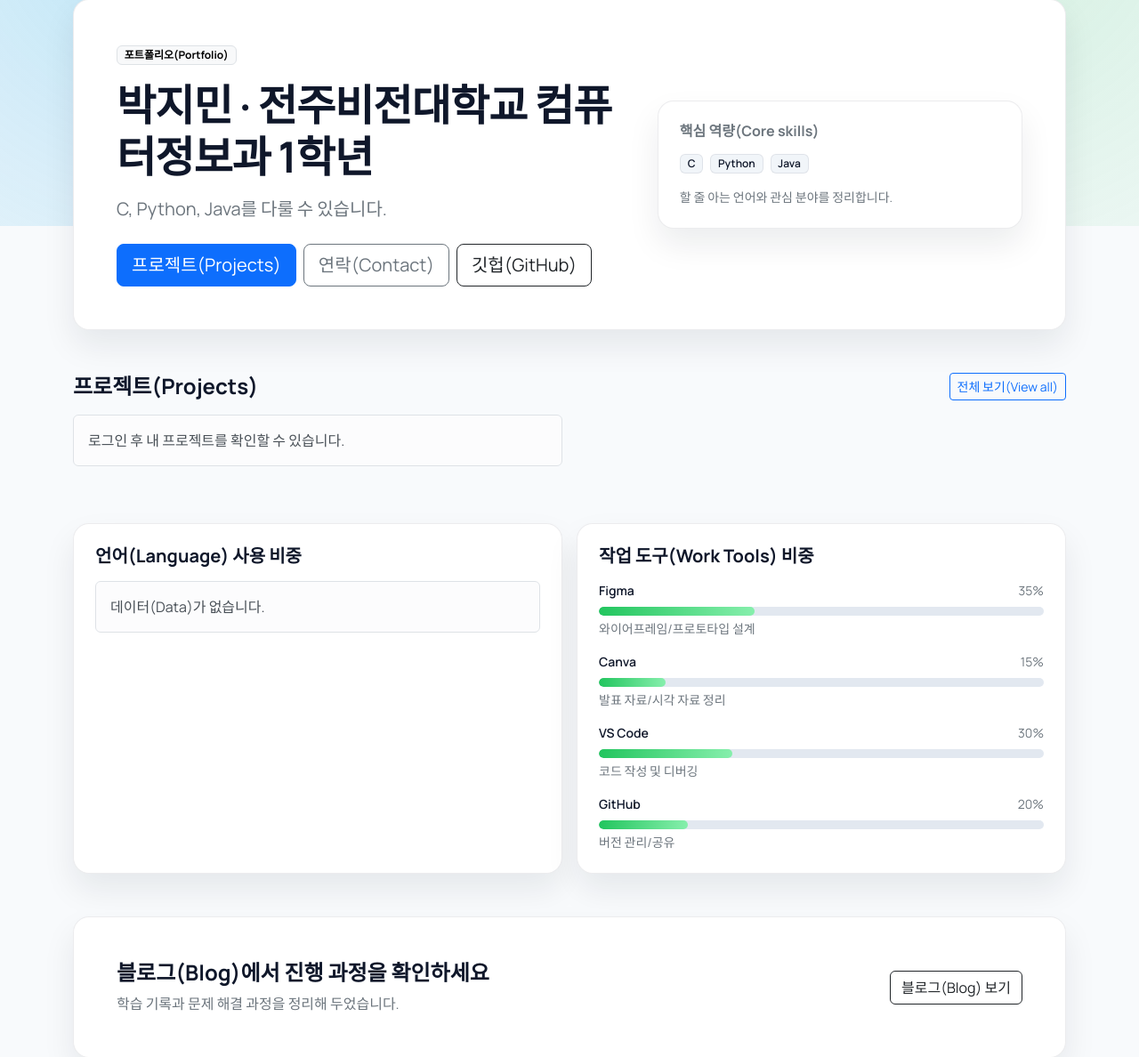
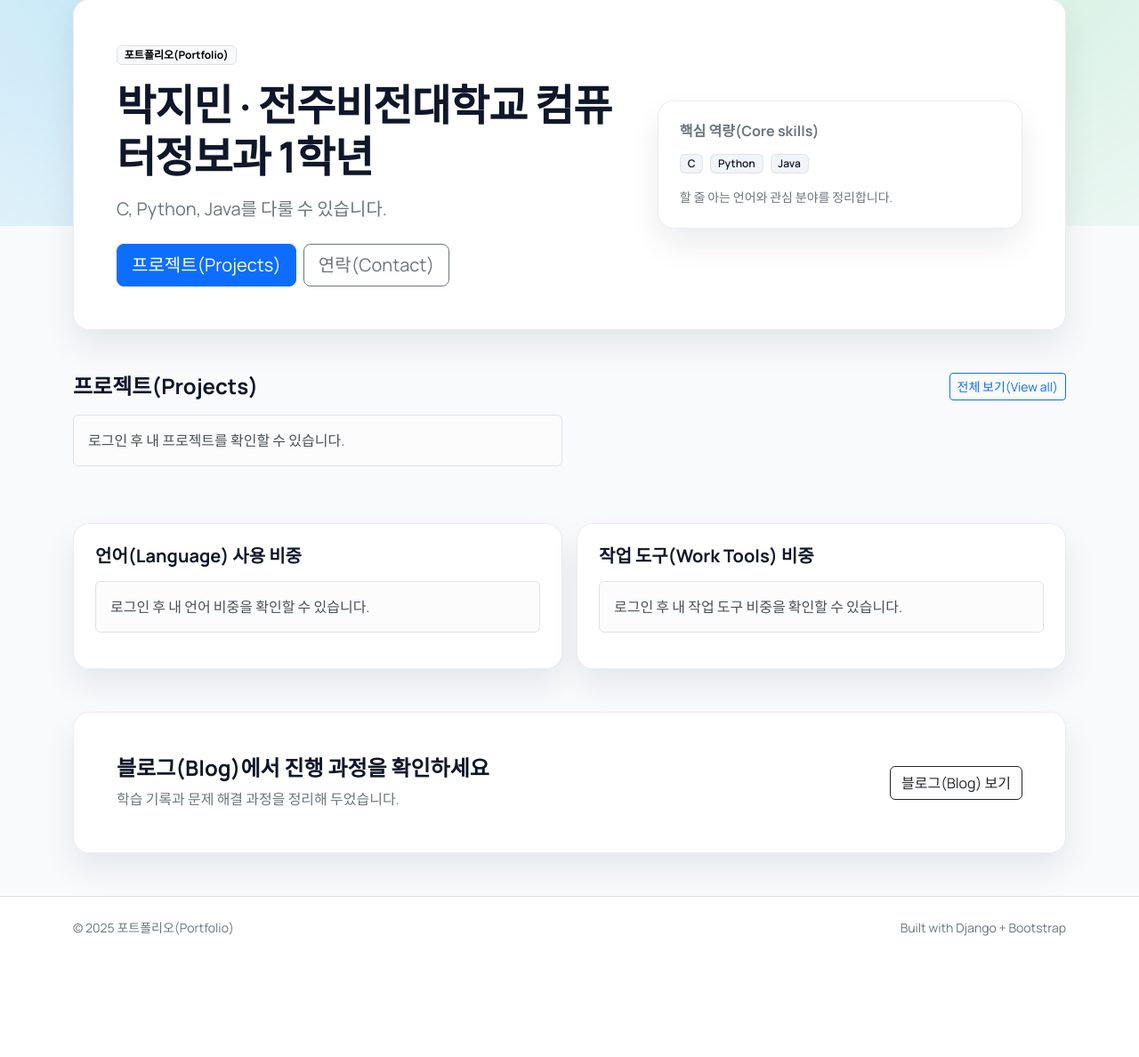
Before and after one commit to jimin-vision/vision_jimin_django, a Django app: page / in a window 1280 px wide. Shown: the part 106-1294 px from the top of the page at 89% size. After the commit the page ends 1158 px from the top, so only its background shows below. Run offline with Django 5.2, Linux system fonts and the light colour scheme.

Commit message:
수정: all
전체적으로 점검 및 수정

```diff
--- a/blog/forms.py
+++ b/blog/forms.py
@@ -27,7 +27,7 @@ class PostForm(forms.ModelForm):
     def __init__(self, *args, **kwargs):
         super().__init__(*args, **kwargs)
         self.fields["status"].choices = [
-            (Post.STATUS_DRAFT, "초안"),
+            (Post.STATUS_DRAFT, "비공개"),
             (Post.STATUS_PUBLISHED, "공개"),
         ]
         if not self.instance.pk:
--- a/blog/templates/blog/manage/post_list.html
+++ b/blog/templates/blog/manage/post_list.html
@@ -33,7 +33,7 @@
       <select class="form-select" name="status">
         <option value="all" {% if status == "all" %}selected{% endif %}>전체</option>
         <option value="published" {% if status == "published" %}selected{% endif %}>공개</option>
-        <option value="draft" {% if status == "draft" %}selected{% endif %}>초안</option>
+        <option value="draft" {% if status == "draft" %}selected{% endif %}>비공개</option>
       </select>
     </div>
     <div class="col-md-3 d-flex gap-2">
--- a/mysite/settings.py
+++ b/mysite/settings.py
@@ -104,7 +104,7 @@ AUTH_PASSWORD_VALIDATORS = [
 # Internationalization
 # https://docs.djangoproject.com/en/6.0/topics/i18n/
 
-LANGUAGE_CODE = 'en-us'
+LANGUAGE_CODE = 'ko'
 
 TIME_ZONE = 'UTC'
 
--- a/pages/templates/pages/about.html
+++ b/pages/templates/pages/about.html
@@ -8,6 +8,7 @@
   <p class="text-secondary mb-0">짧은 소개와 관심 분야를 정리했습니다.</p>
 </section>
 
+{% if request.user.is_authenticated %}
   <div class="row g-3">
     <div class="col-lg-7">
       <div class="surface p-4 h-100">
@@ -37,4 +38,7 @@
       </div>
     </div>
   </div>
+{% else %}
+  <div class="alert alert-light border">로그인 후 소개 내용을 확인할 수 있습니다.</div>
+{% endif %}
 {% endblock %}
--- a/pages/templates/pages/contact.html
+++ b/pages/templates/pages/contact.html
@@ -8,6 +8,7 @@
   <p class="text-secondary mb-0">빠르게 연결할 수 있는 링크(Link)를 제공합니다.</p>
 </section>
 
+{% if request.user.is_authenticated %}
   <div class="row g-3">
     <div class="col-md-4">
       <div class="surface p-4 h-100">
@@ -32,4 +33,7 @@
       </div>
     </div>
   </div>
+{% else %}
+  <div class="alert alert-light border">로그인 후 연락처를 확인할 수 있습니다.</div>
+{% endif %}
 {% endblock %}
--- a/pages/templates/pages/home.html
+++ b/pages/templates/pages/home.html
@@ -11,10 +11,12 @@
       <div class="d-flex flex-wrap gap-2">
         <a class="btn btn-primary btn-lg" href="{% url 'projects' %}">프로젝트(Projects)</a>
         <a class="btn btn-outline-secondary btn-lg" href="{% url 'contact' %}">연락(Contact)</a>
+        {% if request.user.is_authenticated %}
           {% if profile.resume_link %}
             <a class="btn btn-outline-dark btn-lg" href="{{ profile.resume_link }}" target="_blank" rel="noopener">이력서(Resume)</a>
           {% else %}
             <a class="btn btn-outline-dark btn-lg" href="{{ profile.github_link }}" target="_blank" rel="noopener">깃헙(GitHub)</a>
+          {% endif %}
         {% endif %}
       </div>
     </div>
@@ -57,6 +59,7 @@
     <div class="col-lg-6">
       <div class="surface p-4 h-100">
         <h2 class="h5 fw-bold mb-3">언어(Language) 사용 비중</h2>
+        {% if request.user.is_authenticated %}
           {% if language_usage %}
             <div class="d-grid gap-3">
               {% for item in language_usage %}
@@ -77,11 +80,15 @@
           {% else %}
             <div class="alert alert-light border">데이터(Data)가 없습니다.</div>
           {% endif %}
+        {% else %}
+          <div class="alert alert-light border">로그인 후 내 언어 비중을 확인할 수 있습니다.</div>
+        {% endif %}
       </div>
     </div>
     <div class="col-lg-6">
       <div class="surface p-4 h-100">
         <h2 class="h5 fw-bold mb-3">작업 도구(Work Tools) 비중</h2>
+        {% if request.user.is_authenticated %}
           {% if work_usage %}
             <div class="d-grid gap-3">
               {% for item in work_usage %}
@@ -102,6 +109,9 @@
           {% else %}
             <div class="alert alert-light border">데이터(Data)가 없습니다.</div>
           {% endif %}
+        {% else %}
+          <div class="alert alert-light border">로그인 후 내 작업 도구 비중을 확인할 수 있습니다.</div>
+        {% endif %}
       </div>
     </div>
   </div>
```
Also changed, not shown: db.sqlite3. Lines whose indentation alone changed are shown as unchanged.
